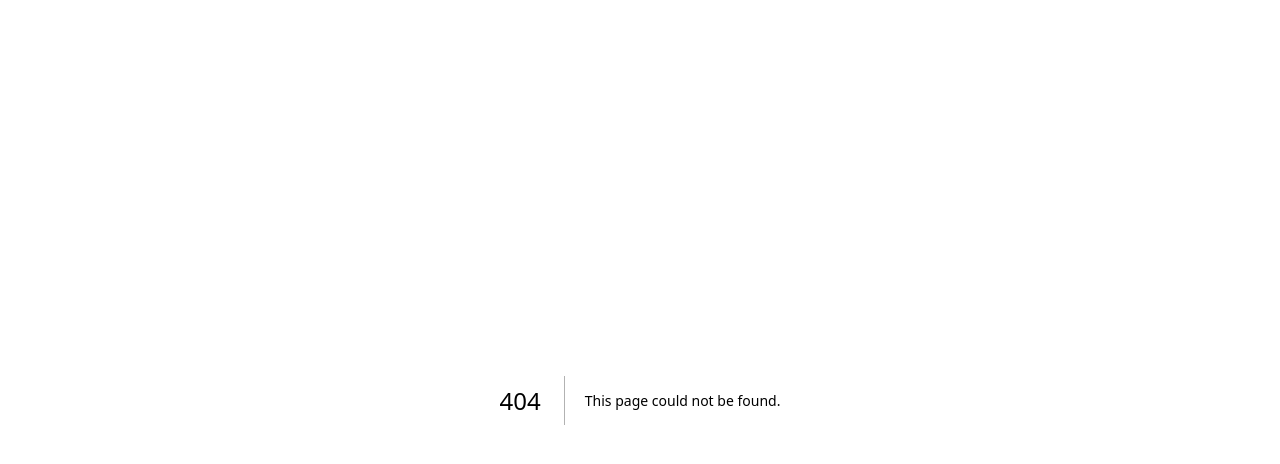
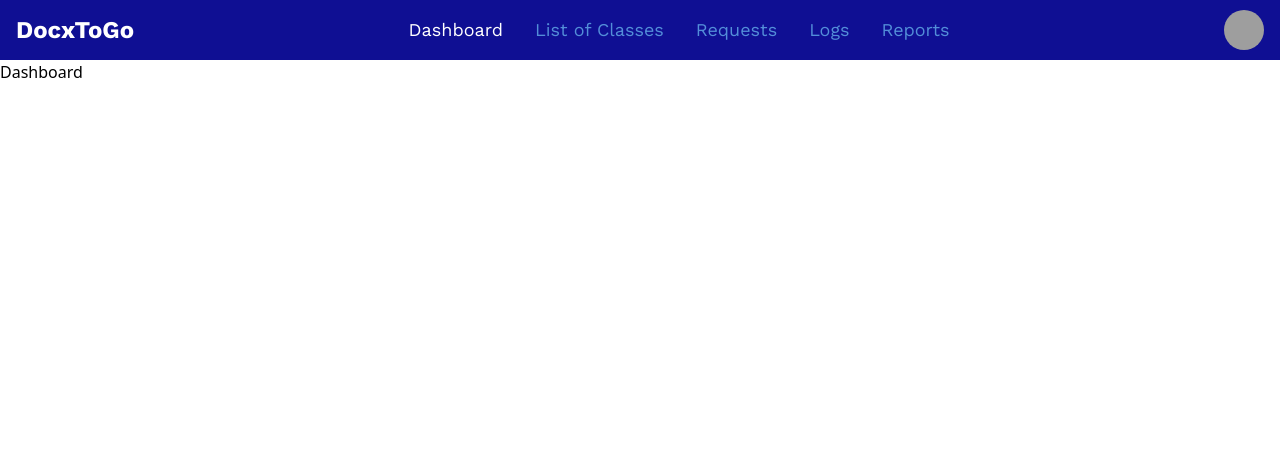
Before and after one commit to arvy-rence/docxtogo-admin, a Next.js app: page /dashboard in a window 1280 px wide. Before the commit this address had no page. Shown: the top 464 px of the page. Built offline with nearby package versions, Linux system fonts and the light colour scheme; grey boxes are pictures that could not be loaded.

Commit message:
[ADD] / Add pages and Navbar

```diff
--- a/components/Navbar.jsx
+++ b/components/Navbar.jsx
@@ -0,0 +1,70 @@
+import React from "react";
+import {Navbar, Dropdown, Avatar} from "flowbite-react";
+import Link from "next/link";
+
+export const LoggedInNavbar = ({activePage}) => {
+  return (
+    <Navbar
+      fluid={true}
+      className="bg-primary px-6"
+    >
+      <Navbar.Brand href="/dashboard">
+        <span className="text-2xl font-semibold text-white font-work">
+          DocxToGo
+        </span>
+      </Navbar.Brand>
+      <div className="flex md:order-2">
+        <Dropdown
+          arrowIcon={false}
+          inline={true}
+          label={<Avatar alt="User settings" img="https://flowbite.com/docs/images/people/profile-picture-5.jpg" rounded={true}/>}
+        >
+          <Dropdown.Header>
+            <span className="block text-sm">
+              Bonnie Green
+            </span>
+            <span className="block truncate text-sm font-medium">
+              name@flowbite.com
+            </span>
+          </Dropdown.Header>
+          <Dropdown.Item>
+            Dashboard
+          </Dropdown.Item>
+          <Dropdown.Item>
+            Settings
+          </Dropdown.Item>
+          <Dropdown.Item>
+            Earnings
+          </Dropdown.Item>
+          <Dropdown.Divider/>
+          <Dropdown.Item>
+            Sign out
+          </Dropdown.Item>
+        </Dropdown>
+        <Navbar.Toggle />
+      </div>
+      <Navbar.Collapse>
+        <Link href="/dashboard"
+                     className={`font-work ${activePage === 'dashboard' ? 'text-white' : 'text-[#538ed8]'} text-lg`}>
+          Dashboard
+        </Link>
+        <Link href="/dashboard/class-list"
+                     className={`font-work ${activePage === 'class-list' ? 'text-white' : 'text-[#538ed8]'} text-lg`}>
+          List of Classes
+        </Link>
+        <Link href="/dashboard/requests"
+                     className={`font-work ${activePage === 'requests' ? 'text-white' : 'text-[#538ed8]'} text-lg`}>
+          Requests
+        </Link>
+        <Link href="/dashboard/logs"
+                     className={`font-work ${activePage === 'logs' ? 'text-white' : 'text-[#538ed8]'} text-lg`}>
+          Logs
+        </Link>
+        <Link href="/dashboard/reports"
+                     className={`font-work ${activePage === 'reports' ? 'text-white' : 'text-[#538ed8]'} text-lg`}>
+          Reports
+        </Link>
+      </Navbar.Collapse>
+    </Navbar>
+  )
+}
--- /dev/null
+++ b/pages/dashboard/class-list.jsx
@@ -0,0 +1,16 @@
+import React, {
+  useEffect,
+  useState,
+} from "react";
+import {LoggedInNavbar} from "../../components/Navbar";
+
+const ClassList = () => {
+  return (
+    <>
+      <LoggedInNavbar activePage="class-list"/>
+      <h1>Class List</h1>
+    </>
+  )
+}
+
+export default ClassList
--- /dev/null
+++ b/pages/dashboard/index.jsx
@@ -0,0 +1,16 @@
+import React, {
+  useEffect,
+  useState,
+} from "react";
+import {LoggedInNavbar} from "../../components/Navbar";
+
+const Dashboard = () => {
+  return (
+    <>
+      <LoggedInNavbar activePage="dashboard"/>
+      <h1>Dashboard</h1>
+    </>
+  )
+}
+
+export default Dashboard
--- /dev/null
+++ b/pages/dashboard/logs.jsx
@@ -0,0 +1,16 @@
+import React, {
+  useEffect,
+  useState,
+} from "react";
+import {LoggedInNavbar} from "../../components/Navbar";
+
+const Logs = () => {
+  return (
+    <>
+      <LoggedInNavbar activePage="logs"/>
+      <h1>Logs</h1>
+    </>
+  )
+}
+
+export default Logs
--- /dev/null
+++ b/pages/dashboard/reports.jsx
@@ -0,0 +1,16 @@
+import React, {
+  useEffect,
+  useState,
+} from "react";
+import {LoggedInNavbar} from "../../components/Navbar";
+
+const Reports = () => {
+  return (
+    <>
+      <LoggedInNavbar activePage="reports"/>
+      <h1>Reports</h1>
+    </>
+  )
+}
+
+export default Reports
--- /dev/null
+++ b/pages/dashboard/requests.jsx
@@ -0,0 +1,16 @@
+import React, {
+  useEffect,
+  useState,
+} from "react";
+import {LoggedInNavbar} from "../../components/Navbar";
+
+const Requests = () => {
+  return (
+    <>
+      <LoggedInNavbar activePage="requests"/>
+      <h1>Requests</h1>
+    </>
+  )
+}
+
+export default Requests
--- a/pages/index.jsx
+++ b/pages/index.jsx
@@ -2,8 +2,10 @@ import React, {
   useEffect,
   useState,
 } from "react";
+import Link from "next/link";
 import {Label, TextInput, Button} from "flowbite-react";
-import {BiUserCircle, RiLockPasswordFill} from "react-icons/all";
+import {BiUserCircle} from "react-icons/bi";
+import {RiLockPasswordFill} from "react-icons/ri";
 
 const Login = () => {
   const [username, setUsername] = useState("");
@@ -24,7 +26,7 @@ const Login = () => {
               <Label
                 htmlFor="username"
                 value="Username"
-                class="font-work"
+                class="text-white font-work"
               />
             </div>
             <TextInput
@@ -41,7 +43,7 @@ const Login = () => {
               <Label
                 htmlFor="password1"
                 value="Password"
-                class="font-work"
+                class="text-white font-work"
               />
             </div>
             <TextInput
@@ -53,9 +55,14 @@ const Login = () => {
               onChange={(e) => setPassword(e.target.value)}
             />
           </div>
-          <Button type="submit" color="light">
-            LOG IN
-          </Button>
+          <Link href="/dashboard"
+                className="bg-white text-black rounded-lg flex items-center justify-center font-work py-2">
+            <span>LOG IN</span>
+          </Link>
+          {/*TODO change to Button after adding backend logic*/}
+          {/*<Button type="submit" color="light">*/}
+          {/*  LOG IN*/}
+          {/*</Button>*/}
         </form>
       </div>
     </div>
```
